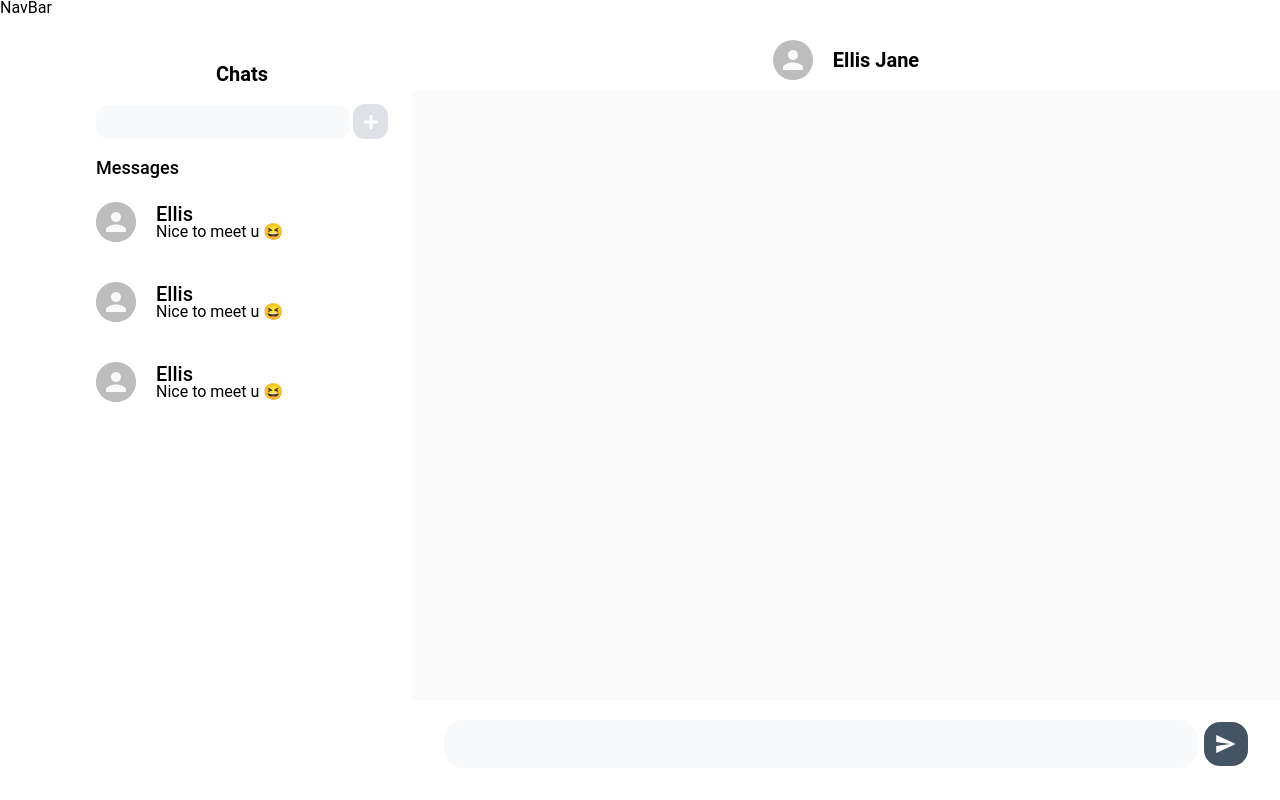
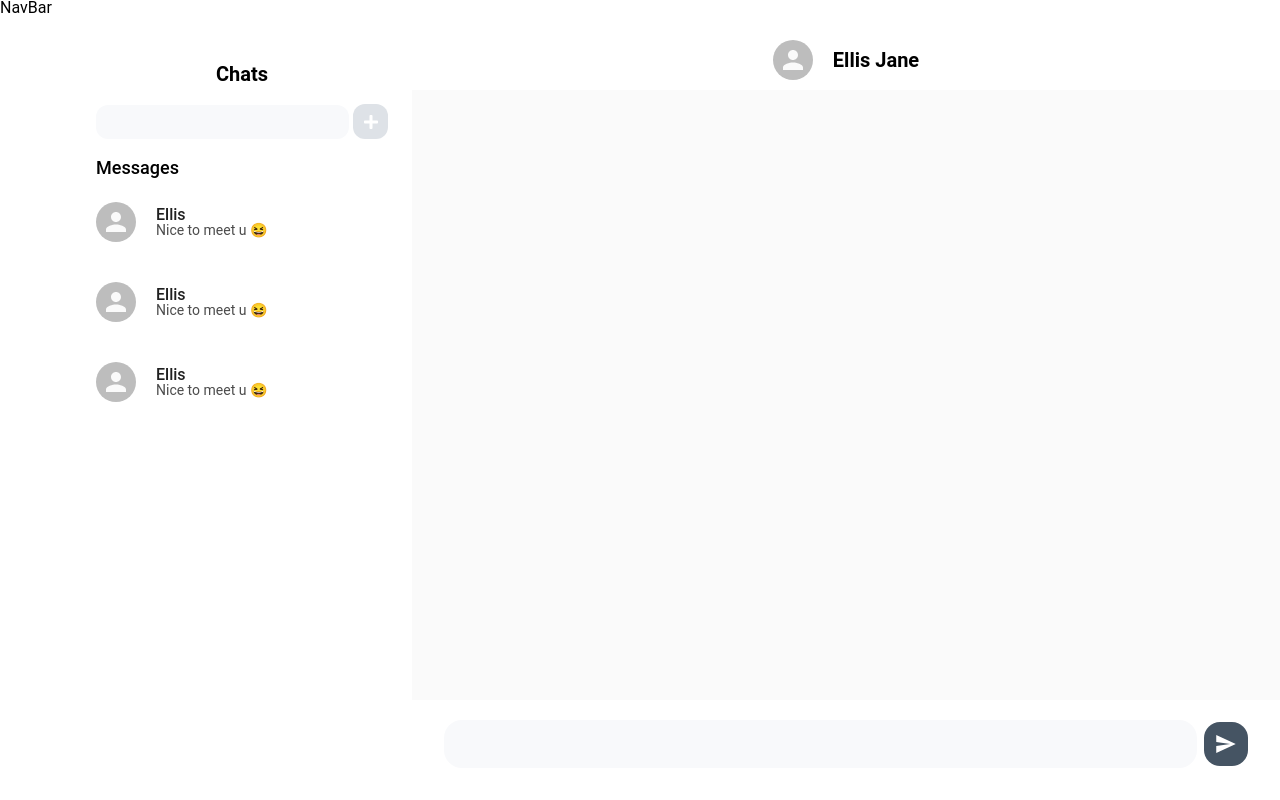
Before and after one commit to IamMrandrew/duplex, a React (Create React App) app in the folder client/: page / in a window 1280 px wide. Built offline with nearby package versions, Linux system fonts and the light colour scheme.

Commit message:
style: chat styling

```diff
--- a/client/src/components/Chat.tsx
+++ b/client/src/components/Chat.tsx
@@ -1,6 +1,7 @@
 import React from 'react'
 import { Avatar } from '@material-ui/core'
 import styled from 'styled-components/macro'
+import { COLOR } from './GlobalStyle'
 
 type Props = {}
 
@@ -27,7 +28,7 @@ const Wrapper = styled.div`
   padding: 20px 0px;
 `
 
-const IconWrapper = styled(Avatar)`
+const IconWrapper = styled.div`
   margin-right: 20px;
 `
 const Icon = styled(Avatar)``
@@ -37,11 +38,13 @@ const ChatWrapper = styled.div``
 const Name = styled.span`
   display: block;
   font-weight: 500;
-  font-size: 20px;
+  font-size: 16px;
+  color: ${COLOR.mono.main};
 `
 
 const Message = styled.span`
   display: block;
   font-weight: 400;
-  font-size: 16px;
+  font-size: 14px;
+  color: ${COLOR.mono.tinted};
 `
--- a/client/src/components/GlobalStyle.tsx
+++ b/client/src/components/GlobalStyle.tsx
@@ -28,6 +28,10 @@ export const COLOR = {
   primary: {
     main: '#8C9DAF',
     shaded: '#455463',
+  },
+  mono: {
+    main: '#202020',
+    tinted: '#4b4b4b',
   },
 }
 
```
